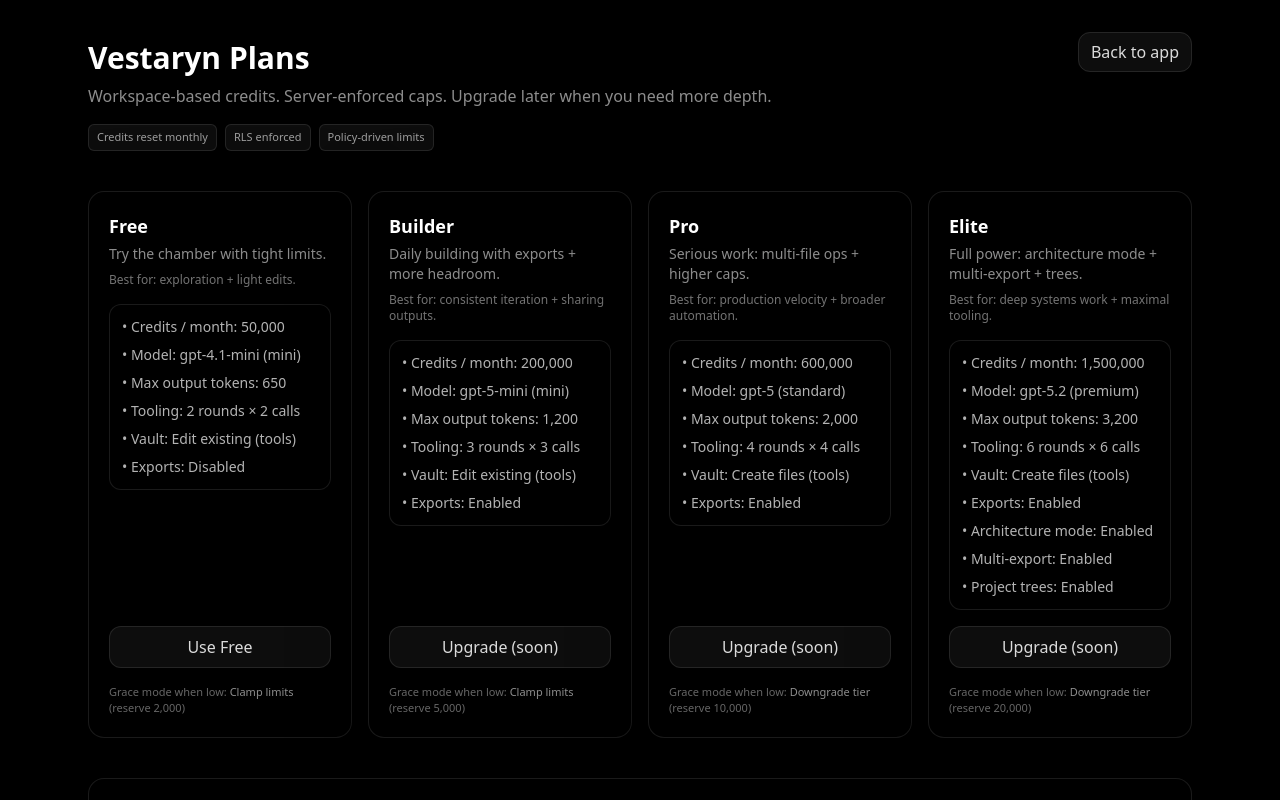
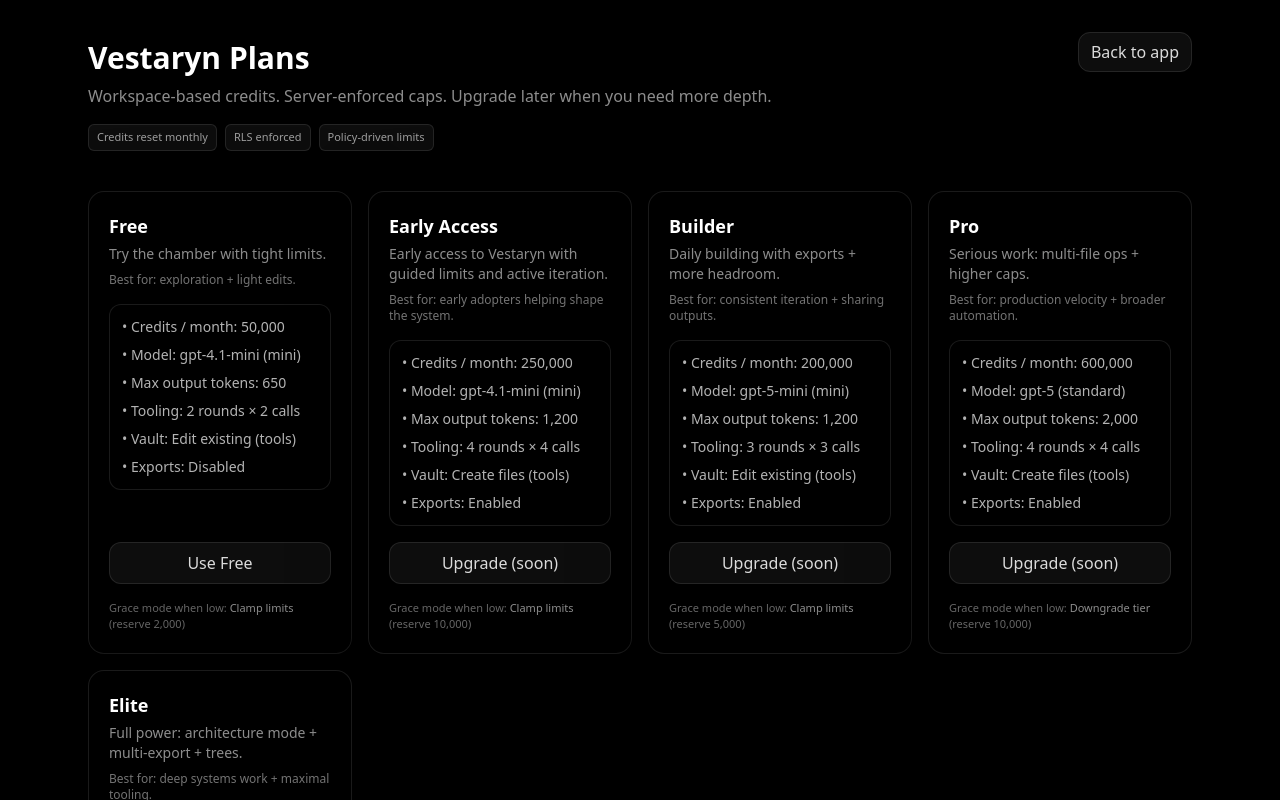
Before and after one commit to Powerxurrem/Vestaryn, a Next.js app: page /pricing in a window 1280 px wide. Shown: the top 800 px of the page. Built offline with nearby package versions, Linux system fonts and the light colour scheme; no server answers.

Commit message:
86% done v1

```diff
--- a/src/app/pricing/page.tsx
+++ b/src/app/pricing/page.tsx
@@ -5,14 +5,13 @@
 
 type PublicTier = Exclude<VestarynTier, "admin">;
 
-const ORDER: PublicTier[] = ["free", "builder", "pro", "elite"];
+const ORDER: PublicTier[] = ["free", "early_access", "builder", "pro", "elite"];
 
 function fmt(n: number) {
   return n.toLocaleString();
 }
 
 function modelLabel(p: TierPolicy) {
-  // e.g. "gpt-5.2 (premium)"
   return `${p.model} (${p.modelClass})`;
 }
 
@@ -30,6 +29,8 @@
   switch (tier) {
     case "free":
       return "Try the chamber with tight limits.";
+    case "early_access":
+      return "Early access to Vestaryn with guided limits and active iteration.";
     case "builder":
       return "Daily building with exports + more headroom.";
     case "pro":
@@ -43,6 +44,8 @@
   switch (tier) {
     case "free":
       return "Best for: exploration + light edits.";
+    case "early_access":
+      return "Best for: early adopters helping shape the system.";
     case "builder":
       return "Best for: consistent iteration + sharing outputs.";
     case "pro":
@@ -58,7 +61,6 @@
   const tools = p.tools;
   const budget = p.budget;
 
-  // Keep these “marketing bullets” stable + readable.
   const bullets: string[] = [];
 
   bullets.push(`Credits / month: ${fmt(budget.creditsPerPeriod)}`);
@@ -210,15 +212,15 @@
   );
 }
 
- export default async function PricingPage() {
+export default async function PricingPage() {
   const tiers = {
     free: TIER_POLICIES.free,
+    early_access: TIER_POLICIES.early_access,
     builder: TIER_POLICIES.builder,
     pro: TIER_POLICIES.pro,
     elite: TIER_POLICIES.elite,
   } satisfies Record<PublicTier, TierPolicy>;
 
-  // Optional: show current tier if you persist it (your canon does: workspace_credit_balances.tier)
   let currentTier: PublicTier | null = null;
 
   try {
@@ -237,11 +239,10 @@
       const workspaceId = membership?.[0]?.workspace_id;
 
       if (workspaceId) {
-        // Compute UTC month start: YYYY-MM-01
         const now = new Date();
         const periodStart = new Date(Date.UTC(now.getUTCFullYear(), now.getUTCMonth(), 1))
           .toISOString()
-          .slice(0, 10); // date
+          .slice(0, 10);
 
         const { data: bal, error: balErr } = await supabase
           .from("workspace_credit_balances")
@@ -252,7 +253,15 @@
 
         if (!balErr) {
           const t = (bal as any)?.tier as string | undefined;
-          if (t === "free" || t === "builder" || t === "pro" || t === "elite") currentTier = t;
+          if (
+            t === "free" ||
+            t === "early_access" ||
+            t === "builder" ||
+            t === "pro" ||
+            t === "elite"
+          ) {
+            currentTier = t;
+          }
         }
       }
     }
```
